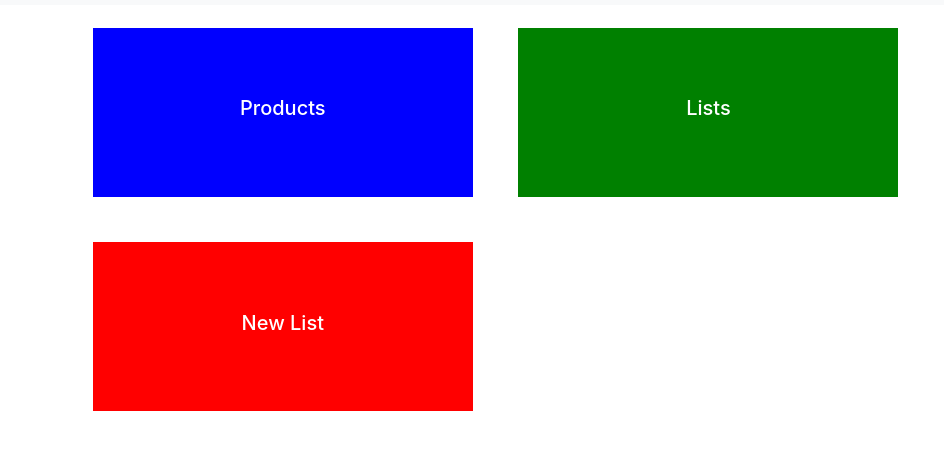
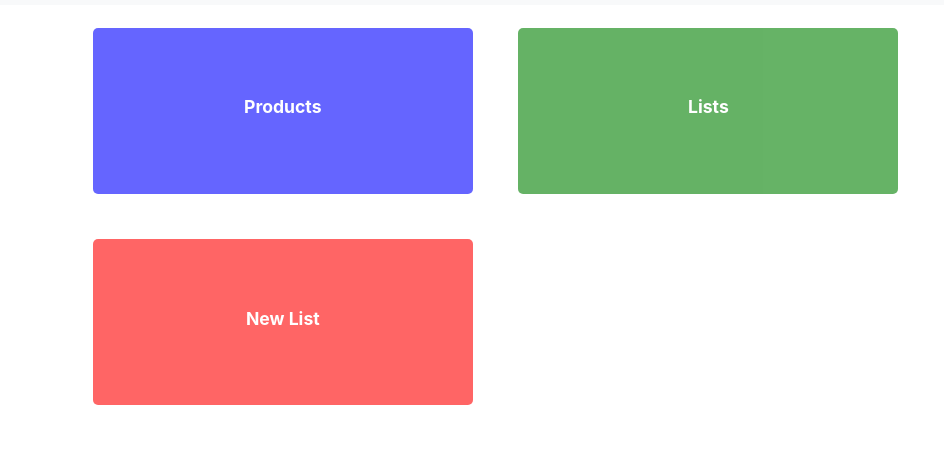
Before and after one commit to SriramTalasila/Manoj, a plain HTML site: page index.html in a window 1280 px wide. Shown: the part 51-500 px from the top of the page, without its empty margins (0-944 px from the left). Drawn offline with nearby package versions, Linux system fonts and the light colour scheme.

Commit message:
two page

```diff
--- a/css/index.css
+++ b/css/index.css
@@ -2,19 +2,24 @@
 	padding:6% 2% 6% 2%;
 	margin:2%;
 	text-align:center;
-
+	border-radius: 5px;
 
 }
 h5{
 	color: white;
 	text-decoration:none;
+	font-weight: 700;
+	font-size: 110%
 }
 .products{
 	background-color:blue;
+	opacity: 0.6;
 }
 .list{
 	background-color:green;
+	opacity: 0.6;
 }
 .new{
-	background-color:red;
+	background-color:rgb(255, 0, 0);
+	opacity: 0.6;
 }
```
Also changed, not shown: html/products.html (+6 -4 lines), js/products.js (+5 -4 lines).
